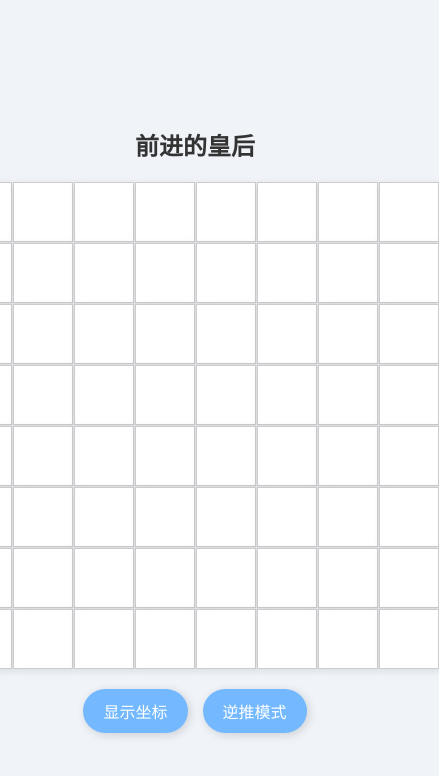
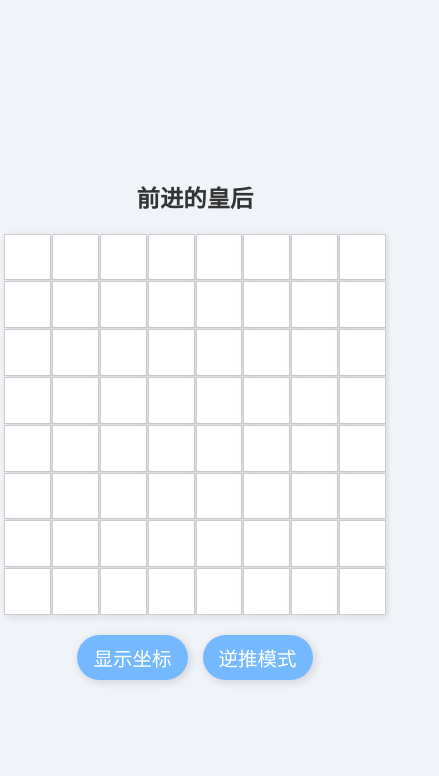
Before and after one commit to StephenChen625/The-Forward-Moving-Queen, a plain HTML site: page index.html in a window 390 px wide. Shown: the whole page, 439 px wide, since content can reach past the window. Drawn offline with Linux system fonts and the light colour scheme.

Commit message:
Update index.html
适配手机

```diff
--- a/index.html
+++ b/index.html
@@ -3,7 +3,7 @@
 <head>
   <meta charset="UTF-8">
   <meta name="viewport" content="width=device-width, initial-scale=1.0">
-  <title>Wythoff Game</title>
+  <title>前进的皇后</title>
   <style>
     body {
       background-color: #f0f4f8;
@@ -18,8 +18,8 @@
 
     .grid {
       display: grid;
-      grid-template-columns: repeat(8, 60px); /* 8列 */
-      grid-template-rows: repeat(8, 60px); /* 8行 */
+      grid-template-columns: repeat(8, 60px); /* 桌面默认使用固定大小 */
+      grid-template-rows: repeat(8, 60px);
       gap: 1px;
       margin-bottom: 20px;
     }
@@ -66,13 +66,7 @@
     .button-container {
       display: flex;
       gap: 15px;
-    }
-
-    h1 {
-      font-size: 24px;
-      color: #333;
-      text-align: center;
-      margin-bottom: 20px;
+      justify-content: center;
     }
 
     button {
@@ -94,6 +88,30 @@
 
     button:active {
       transform: scale(0.95);
+    }
+
+    h1 {
+      font-size: 24px;
+      color: #333;
+      text-align: center;
+      margin-bottom: 20px;
+    }
+
+    /* 小屏幕适配 */
+    @media (max-width: 600px) {
+      .grid {
+        grid-template-columns: repeat(8, 12vw); /* 小屏幕使用相对单位 */
+        grid-template-rows: repeat(8, 12vw);
+      }
+
+      h1 {
+        font-size: 6vw; /* 小屏幕标题字体稍大 */
+      }
+
+      button {
+        font-size: 5vw; /* 小屏幕下的按钮字体 */
+        padding: 8px 16px;
+      }
     }
   </style>
 </head>
@@ -278,6 +296,16 @@
         target.classList.add('rightClicked');
       }
     });
+
+    // 触摸事件支持
+    document.addEventListener('touchstart', function(event) {
+      var target = event.target;
+      if (target.classList.contains('square')) {
+        var row = target.getAttribute('data-row');
+        var col = target.getAttribute('data-col');
+        target.classList.add('clicked');
+      }
+    });
   </script>
 </body>
 </html>
```
